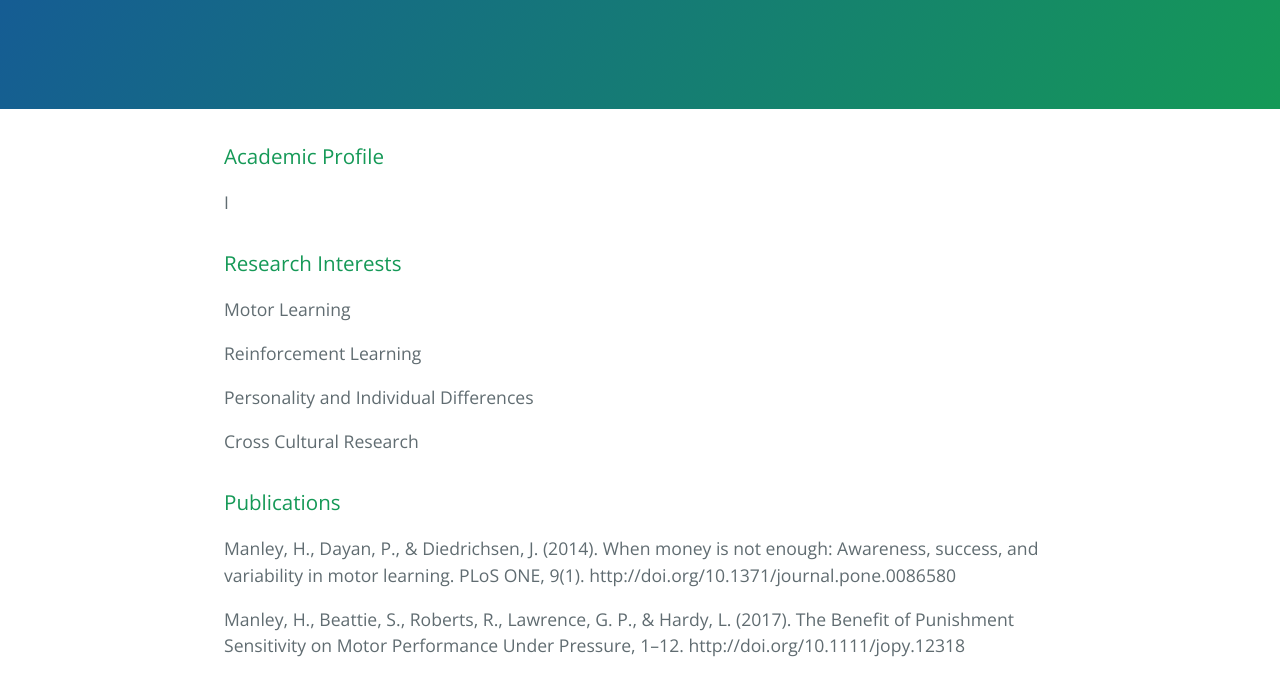
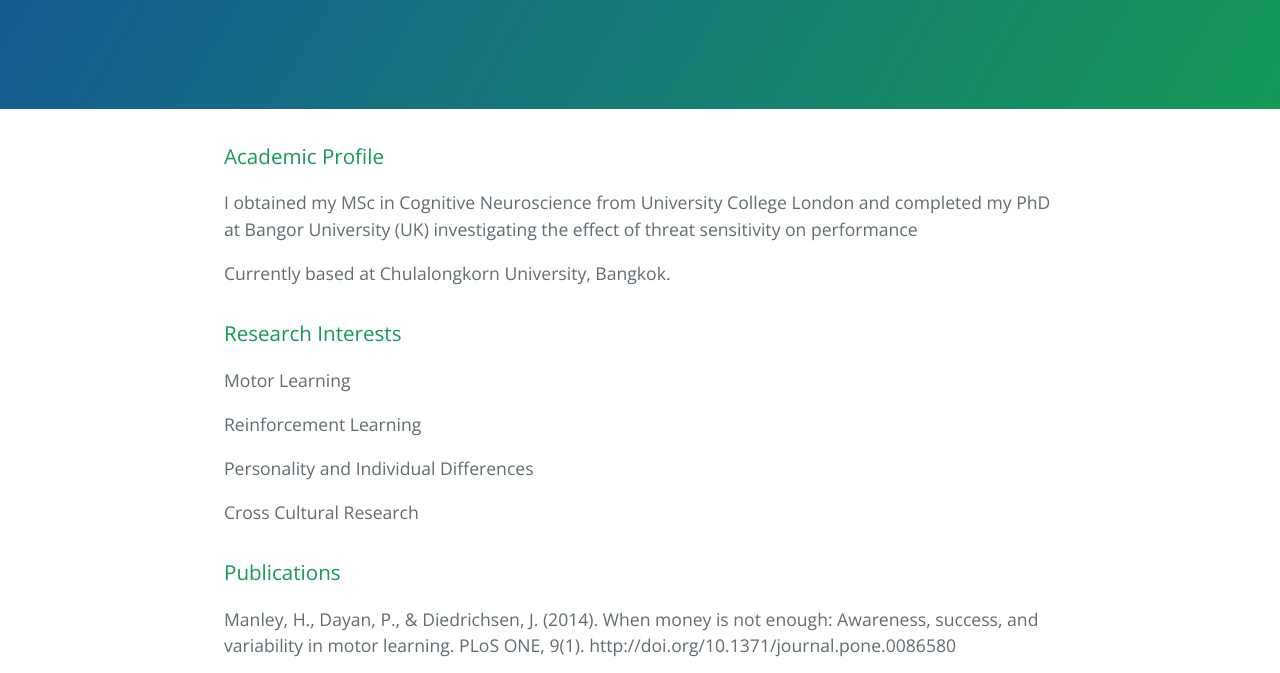
Before and after one commit to harrymanley/harrymanley.github.io, a plain HTML site: page index.html in a window 1280 px wide. Shown: the part 235-908 px from the top of the page. Drawn offline with nearby package versions, Linux system fonts and the light colour scheme.

Commit message:
Update index.html

```diff
--- a/index.html
+++ b/index.html
@@ -19,7 +19,8 @@ o<!DOCTYPE html>
       <h3>
 <a id="Academic-Profile" class="anchor" href="#Academic-Profile" aria-hidden="true"><span aria-hidden="true" class="octicon octicon-link"></span></a>Academic Profile</h3>
 
-<p>I </p>
+<p>I obtained my MSc in Cognitive Neuroscience from University College London and completed my PhD at Bangor University (UK) investigating the effect of threat sensitivity on performance </p>
+<p>Currently based at Chulalongkorn University, Bangkok.
 
 <h3>
 <a id="Research-Interests" class="anchor" href="#Research-Interests" aria-hidden="true"><span aria-hidden="true" class="octicon octicon-link"></span></a>Research Interests</h3>
@@ -37,10 +38,12 @@ o<!DOCTYPE html>
 
 <p> Manley, H., Dayan, P., & Diedrichsen, J. (2014). When money is not enough: Awareness, success, and variability in motor learning. PLoS ONE, 9(1). http://doi.org/10.1371/journal.pone.0086580 </p>
 
-<p> Manley, H., Beattie, S., Roberts, R., Lawrence, G. P., & Hardy, L. (2017). The Benefit of Punishment Sensitivity on Motor Performance Under Pressure, 1–12. http://doi.org/10.1111/jopy.12318 </p>
+<p> Manley, H., Beattie, S., Roberts, R., Lawrence, G. P., & Hardy, L. (2017). The Benefit of Punishment Sensitivity on Motor Performance Under Pressure, Journal of Personality, 1–12. http://doi.org/10.1111/jopy.12318 </p>
 
 <p> Manley, H., Roberts, R., Beattie, S., & Woodman, T. (2018). I’ll get there because I’m great, or am I? Narcissistic Vulnerability Moderates the Narcissistic Grandiosity – Goal Persistence Relationship. Personality and Individual Differences, 120, 65–74. http://doi.org/10.1016/j.paid.2017.08.024 </p>
 
+      http://github.com - automatic!
+[GitHub](http://github.com)
 
 <h3>
 <a id="Teaching" class="anchor" href="#Teaching" aria-hidden="true"><span aria-hidden="true" class="octicon octicon-link"></span></a>Teaching</h3>
```
